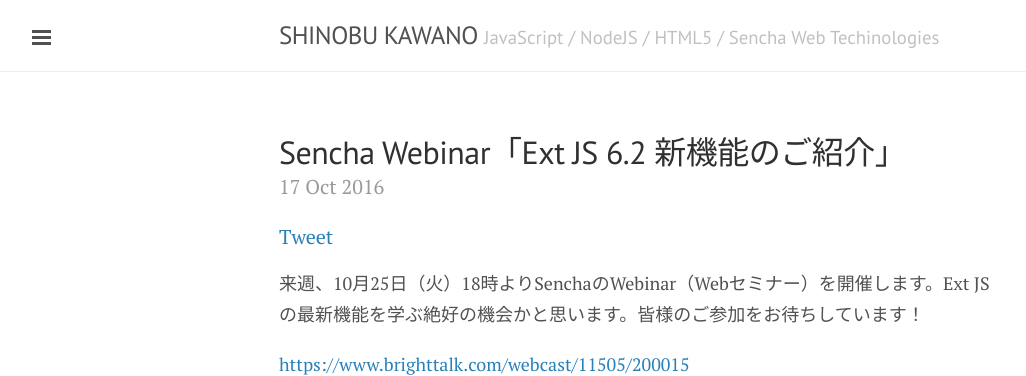
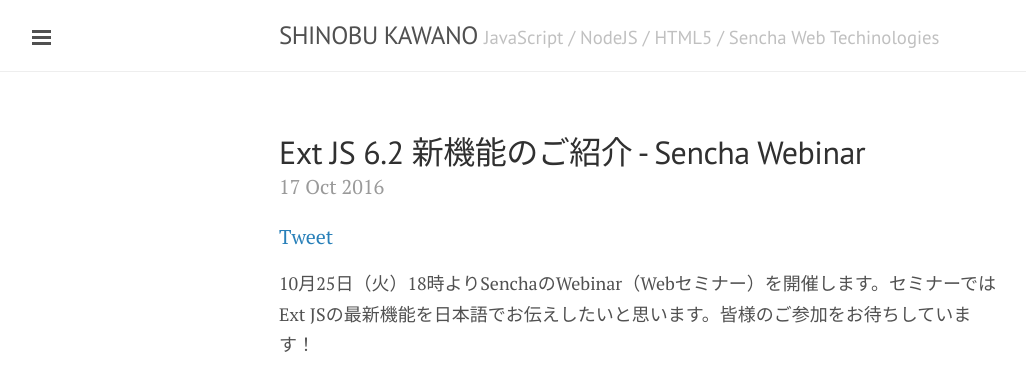
Before and after one commit to shinobukawano/kawanoshinobu.github.io, a Jekyll site: the page built from _posts/2016-10-17-webinar-extjs62.md, in a window 1280 px wide and 900 px high, cut to the strip 0-376 px from the top of the window. Shown: the whole strip, without its empty margins (1-1027 px from the left). Built offline with Jekyll 4.4.1, drawn with Linux system fonts in a browser that asks for light colours; comment, search, counter and statistics services are not loaded.

Commit message:
Updated.

```diff
--- a/_posts/2016-10-17-webinar-extjs62.md
+++ b/_posts/2016-10-17-webinar-extjs62.md
@@ -1,12 +1,12 @@
 ---
 layout: post
-title: "Sencha Webinar「Ext JS 6.2 新機能のご紹介」"
+title: "Ext JS 6.2 新機能のご紹介 - Sencha Webinar"
 categories: [sencha, extjs]
 css: jp-post
 ogimage: extjs62-webinar
 ---
 
-来週、10月25日（火）18時よりSenchaのWebinar（Webセミナー）を開催します。Ext JSの最新機能を学ぶ絶好の機会かと思います。皆様のご参加をお待ちしています！
+10月25日（火）18時よりSenchaのWebinar（Webセミナー）を開催します。セミナーではExt JSの最新機能を日本語でお伝えしたいと思います。皆様のご参加をお待ちしています！
 
 <a href="https://www.brighttalk.com/webcast/11505/200015">https://www.brighttalk.com/webcast/11505/200015</a>
 
```
